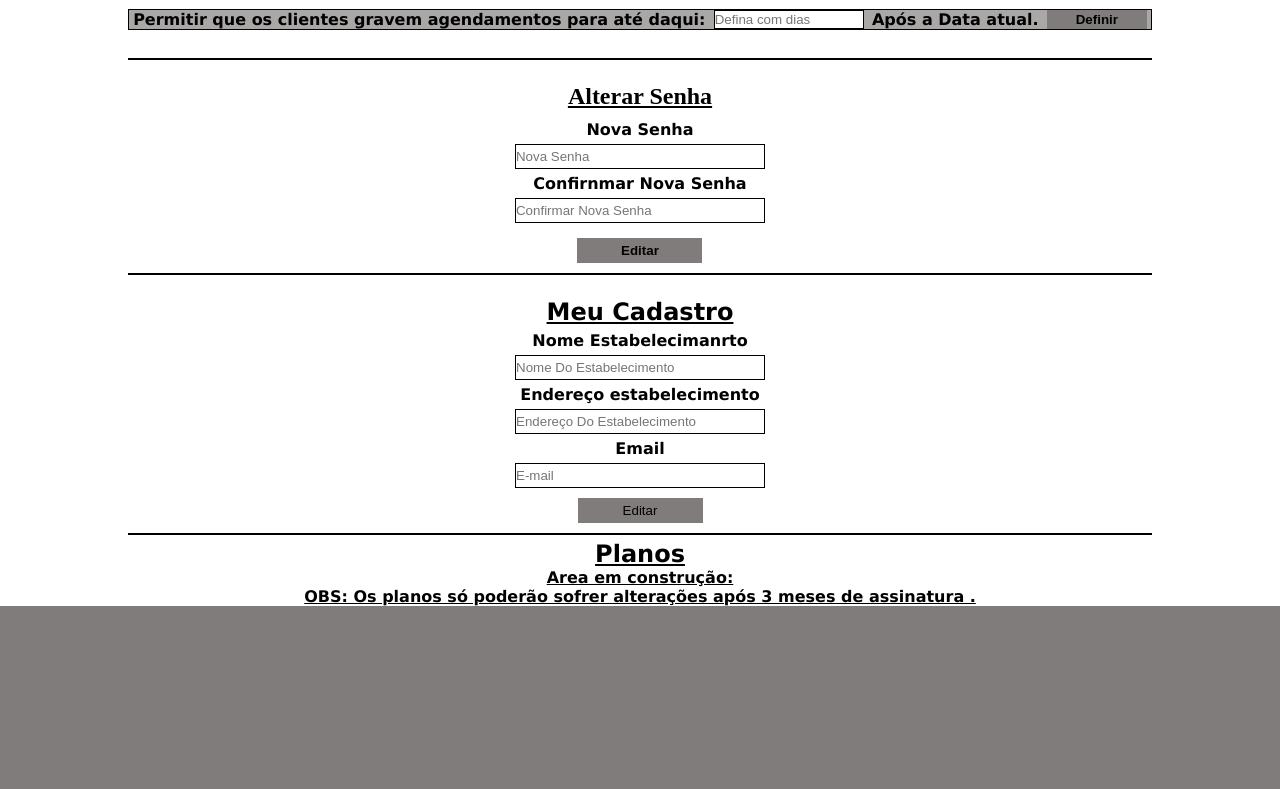
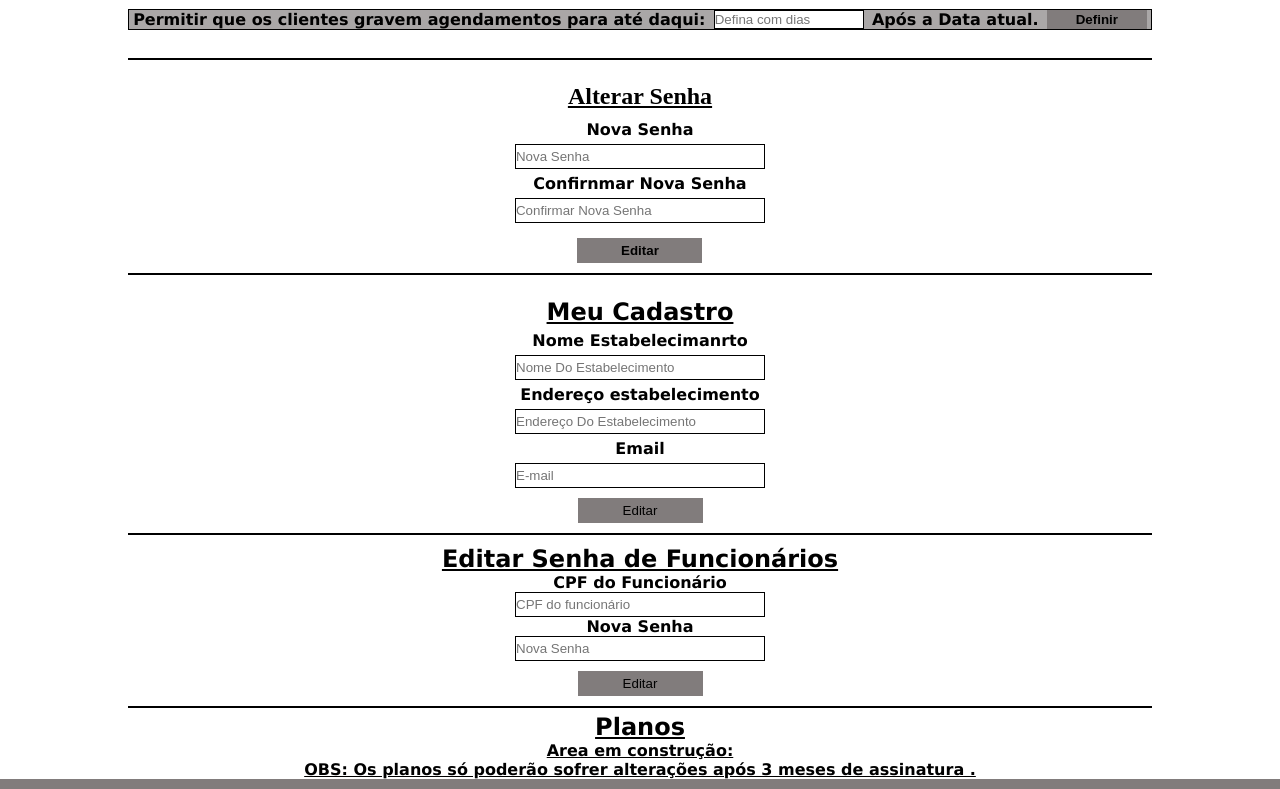
Before and after one commit to joaoMicheletti/BeautyBook, a React (Create React App) app in the folder frontend/: page /ajustes in a window 1280 px wide. Shown: the part 496-1285 px from the top of the page. Before the commit the page ends 1112 px from the top, so only its background shows below. Built offline with nearby package versions, Linux system fonts and the light colour scheme.

Commit message:
funcionario
criado um formulário para alteração de senha de um funcionário já cadastrado

```diff
--- a/frontend/src/pages/ajustes/ajustes.js
+++ b/frontend/src/pages/ajustes/ajustes.js
@@ -164,6 +164,31 @@ export default function Ajustes(){
                         </form>
                     </div>
                     <hr/>
+                    <div id="EditarSenhaFuncionario">
+                        <h2 id="TitleEditarSenhaFuncionario">Editar Senha de Funcionários</h2>
+                        <form>
+                            <p className="EditarSenhaFuncionario">
+                                CPF do Funcionário
+                            </p>
+                            <input className="InputEditarSenhaFuncionario"
+                            type="text"
+                            placeholder="CPF do funcionário">
+                            </input>
+
+                            <p className="EditarSenhaFuncionario">
+                                Nova Senha
+                            </p>
+                            <input className="InputEditarSenhaFuncionario"
+                            type="password"
+                            placeholder="Nova Senha">
+                            </input>
+                            <br/>
+                            <button id="BtnEditarSenhaFuncionario">
+                                Editar
+                            </button>
+                        </form>
+                    </div>
+                    <hr/>
                     <div id="Plano">
                         <h2 id="TitlePlanos">Planos</h2>
                         <p id="TextoPlano">
--- a/frontend/src/pages/ajustes/style_ajustes.css
+++ b/frontend/src/pages/ajustes/style_ajustes.css
@@ -167,6 +167,34 @@
 #BtnCadastro:hover {
     opacity: 80%;
 }
+#TitleEditarSenhaFuncionario {
+    margin-top: 10px;
+    font-family: 'Lucida Sans', 'Lucida Sans Regular', 'Lucida Grande', 'Lucida Sans Unicode', Geneva, Verdana, sans-serif;
+    font-weight:  600;
+    text-decoration: underline;
+}
+#EditarSenhaFuncionario {
+    font-family: 'Lucida Sans', 'Lucida Sans Regular', 'Lucida Grande', 'Lucida Sans Unicode', Geneva, Verdana, sans-serif;
+    font-weight: 600;
+    margin-bottom: 10px;
+    margin-top: 10px;
+}
+.InputEditarSenhaFuncionario{
+    width: 250px;
+    height: 25px;
+    border: solid black 1px;
+}
+#BtnEditarSenhaFuncionario {
+    margin-top: 10px;
+    cursor: pointer;
+    background-color: rgb(129, 124, 124);
+    width: 125px;
+    height: 25px;
+}
+#BtnEditarSenhaFuncionario:hover {
+    opacity: 80%;
+}
+
 #Plano {
     font-family: 'Lucida Sans', 'Lucida Sans Regular', 'Lucida Grande', 'Lucida Sans Unicode', Geneva, Verdana, sans-serif;
     font-weight: 600;
```
